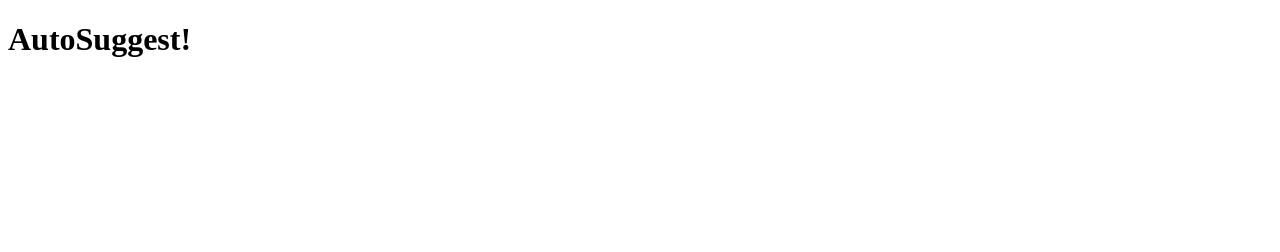
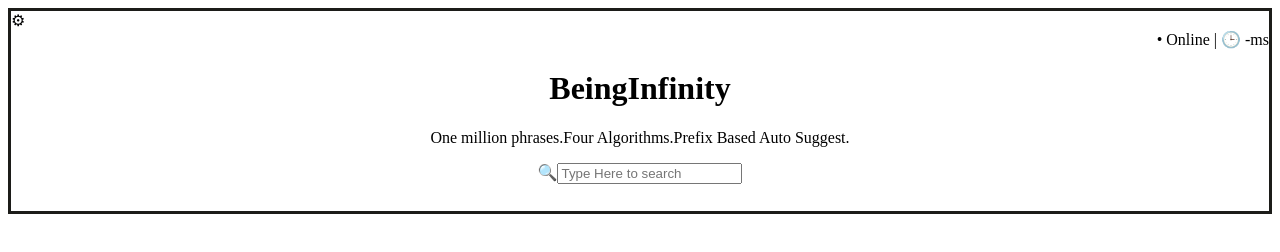
Before and after one commit to Godhasree5/AutoSuggest, a website: page frontend/pages/autosuggest.html in a window 1280 px wide. Drawn offline with Linux system fonts and the light colour scheme.

Commit message:
autosuggest structure

```diff
--- /dev/null
+++ b/frontend/pages/autosuggest.css
@@ -0,0 +1,20 @@
+#com
+{
+    text-align: center;
+    border:3px solid rgb(28, 28, 25);
+    height: 200px;
+    width:auto;
+}
+#top_ele1
+{
+    text-align: left;
+
+}
+#top_ele2
+{
+    text-align: right;
+}
+#top_info
+{
+
+}
--- a/frontend/pages/autosuggest.html
+++ b/frontend/pages/autosuggest.html
@@ -4,8 +4,24 @@
     <meta charset="UTF-8">
     <meta name="viewport" content="width=device-width, initial-scale=1.0">
     <title>AutoSuggest</title>
+     <link rel="stylesheet" href="autosuggest.css">
 </head>
 <body>
-    <h1>AutoSuggest!</h1>
+    <div id="com">
+    <div id="top_ele1">
+        <span id="gr">&#9881</span>
+        </div>
+        <div id="top_ele2">
+    <span id="smb">&#x2022 Online | &#x1F552 -ms</span>
+    </div>
+    <div id="info">
+    <h1 id="hidng">BeingInfinity<br></h1>
+    <p id="p1">One million phrases.Four Algorithms.Prefix Based Auto Suggest.</p>
+      <div>
+        &#128269<input type="text" id="search" placeholder="Type Here to search">
+        <div id="suggestions"></div>
+    </div>
+</div>
+</div>
 </body>
 </html>
```
